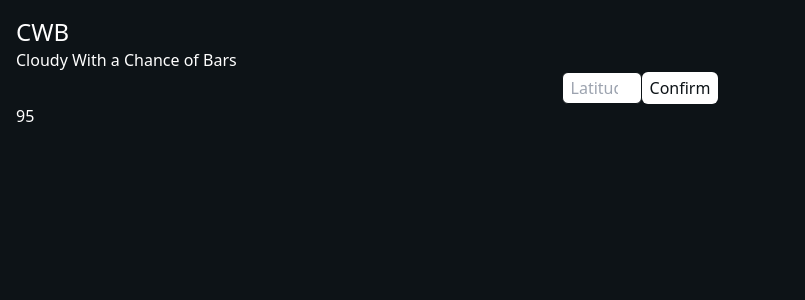
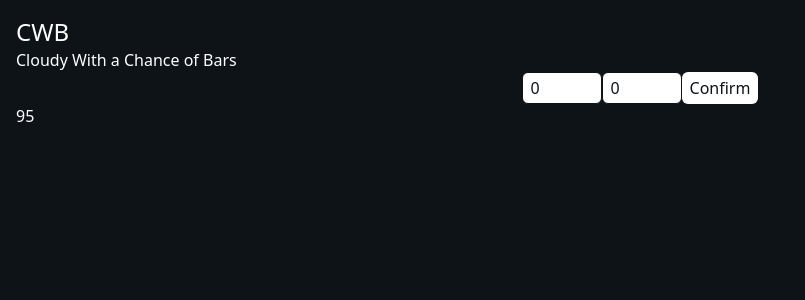
Before and after one commit to shinobiseb/weather-api-app-2, a React (Vite) app: page / in a window 1280 px wide. Shown: the top 300 px of the page, without its empty margins (0-805 px from the left). Built offline with nearby package versions, Linux system fonts and the light colour scheme; no server answers; a web font is replaced by a local one.

Commit message:
numbers only

```diff
--- a/src/components/Input.tsx
+++ b/src/components/Input.tsx
@@ -1,18 +1,32 @@
-import { useState } from 'react'
+import { useState, ChangeEvent } from 'react'
+
+const handleChange = (setState: React.Dispatch<React.SetStateAction<number>>) => (event: ChangeEvent<HTMLInputElement>) => {
+
+  const value = event.target.value
+  const number = parseInt(value)
+
+  setState(number);
+};
 
 export default function Input() {
 
-  const [latinput, setLatInput] = useState('')
+  const [latInput, setLatInput] = useState(0)
+  const [lonInput, setLonInput] = useState(0)
 
-  const handleChange = (event : any) => {
-    setLatInput(event.target.value)
-  }
+
 
   return (
     <div className='w-full flex flex-row justify-center'>
       <input
-        onChange={handleChange}
-        value={latinput}
+        onChange={handleChange(setLatInput)}
+        value={latInput}
+        className='px-2 border-black border w-20 rounded-md text-black'
+        type="number"
+        placeholder='Latitude'
+      />
+      <input
+        onChange={handleChange(setLonInput)}
+        value={lonInput}
         className='px-2 border-black border w-20 rounded-md text-black'
         type="number"
         placeholder='Latitude'
```
